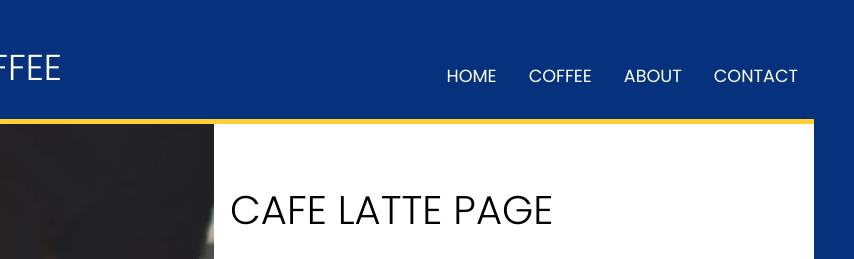
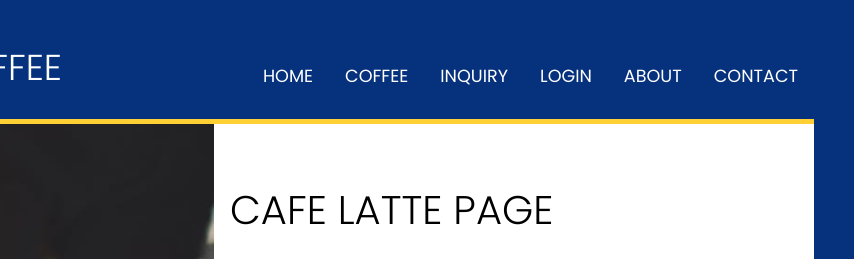
Before and after one commit to Dailydoseofseth/cannons-coffee-2, a plain HTML site: page latte.html in a window 1280 px wide. Shown: the top 259 px of the page, 426-1280 px from the left. Drawn offline with Linux system fonts and the light colour scheme.

Commit message:
add href's added to latte.html

```diff
--- a/latte.html
+++ b/latte.html
@@ -20,6 +20,9 @@
           <li><a href="index.html" target="_blank">Home</a></li>
           <li><a href="latte.html" target="_blank">Coffee</a></li>
           <li>
+           <li><a href="inquiry.html" target="_blank">Inquiry</a></li>
+          <li><a href="login.html" target="_blank">Login</a></li>
+
             <a href="https://www.cloudcitycoffee.com/" target="_blank">About</a>
           </li>
           <li>
```
